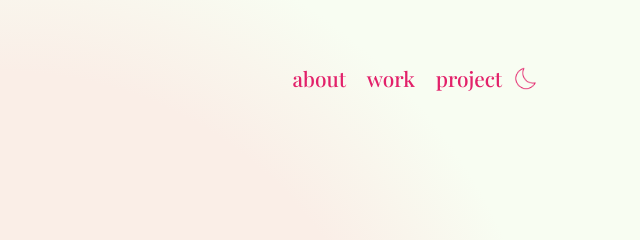
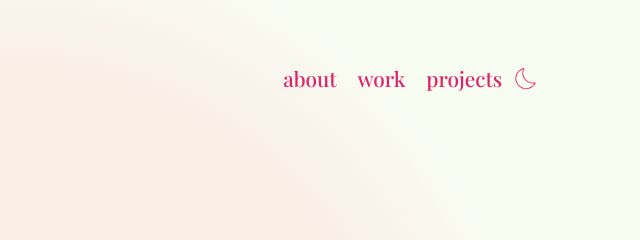
Before and after one commit to rociojalifi/rociojalifi.github.io, a plain HTML site: page index.html in a window 1280 px wide. Shown: the top 240 px of the page, 640-1280 px from the left. Drawn offline with nearby package versions, Linux system fonts and the light colour scheme; a web font is replaced by a local one.

Commit message:
fix typo

```diff
--- a/index.html
+++ b/index.html
@@ -39,7 +39,7 @@
           <a href="/work.html">work</a>
         </li>
         <li class="social-media__link">
-          <a href="/projects.html">project</a>
+          <a href="/projects.html">projects</a>
         </li>
       </ul>
       <img src="assets/images/dark.png" id="icon" />
```
